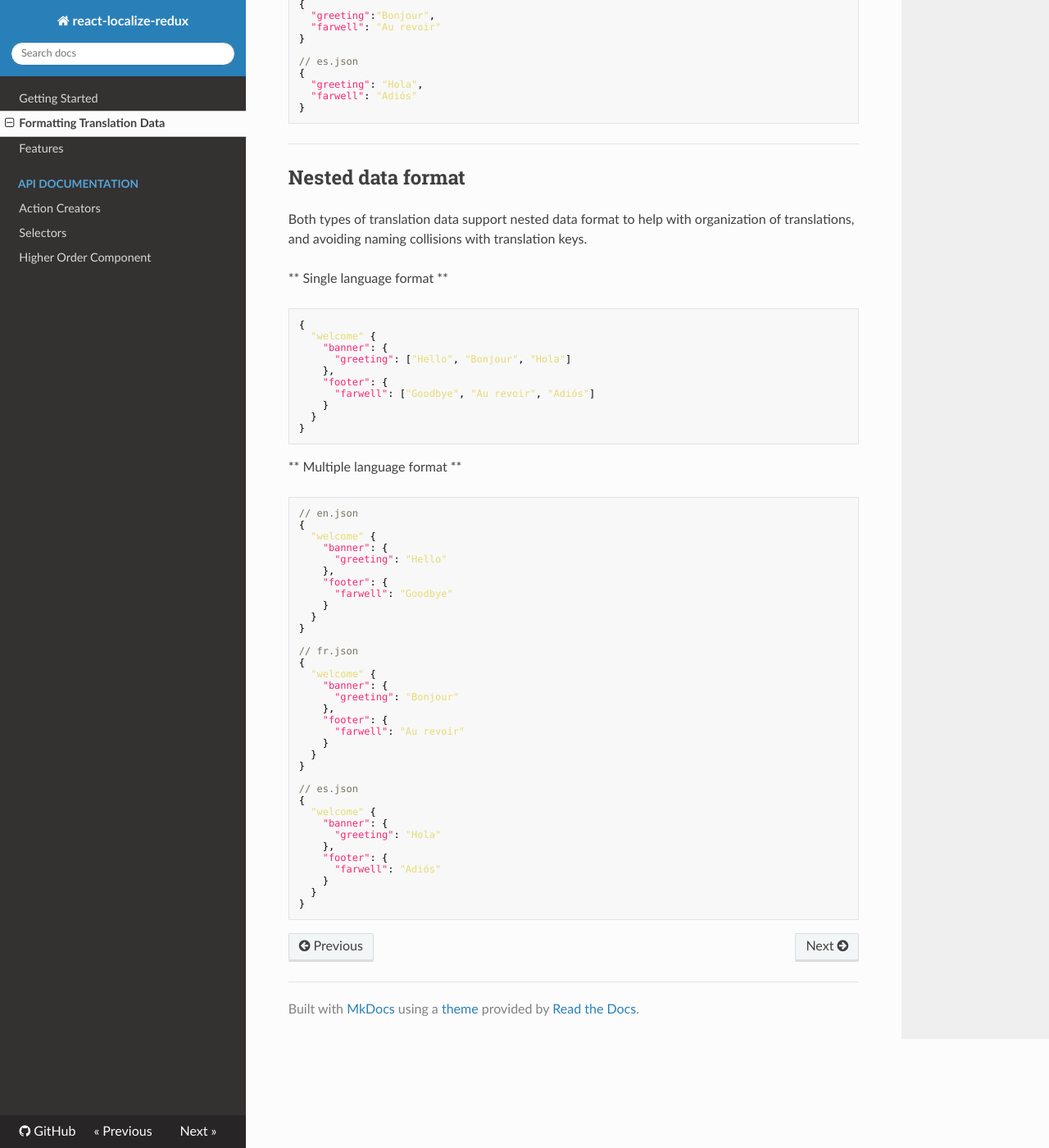
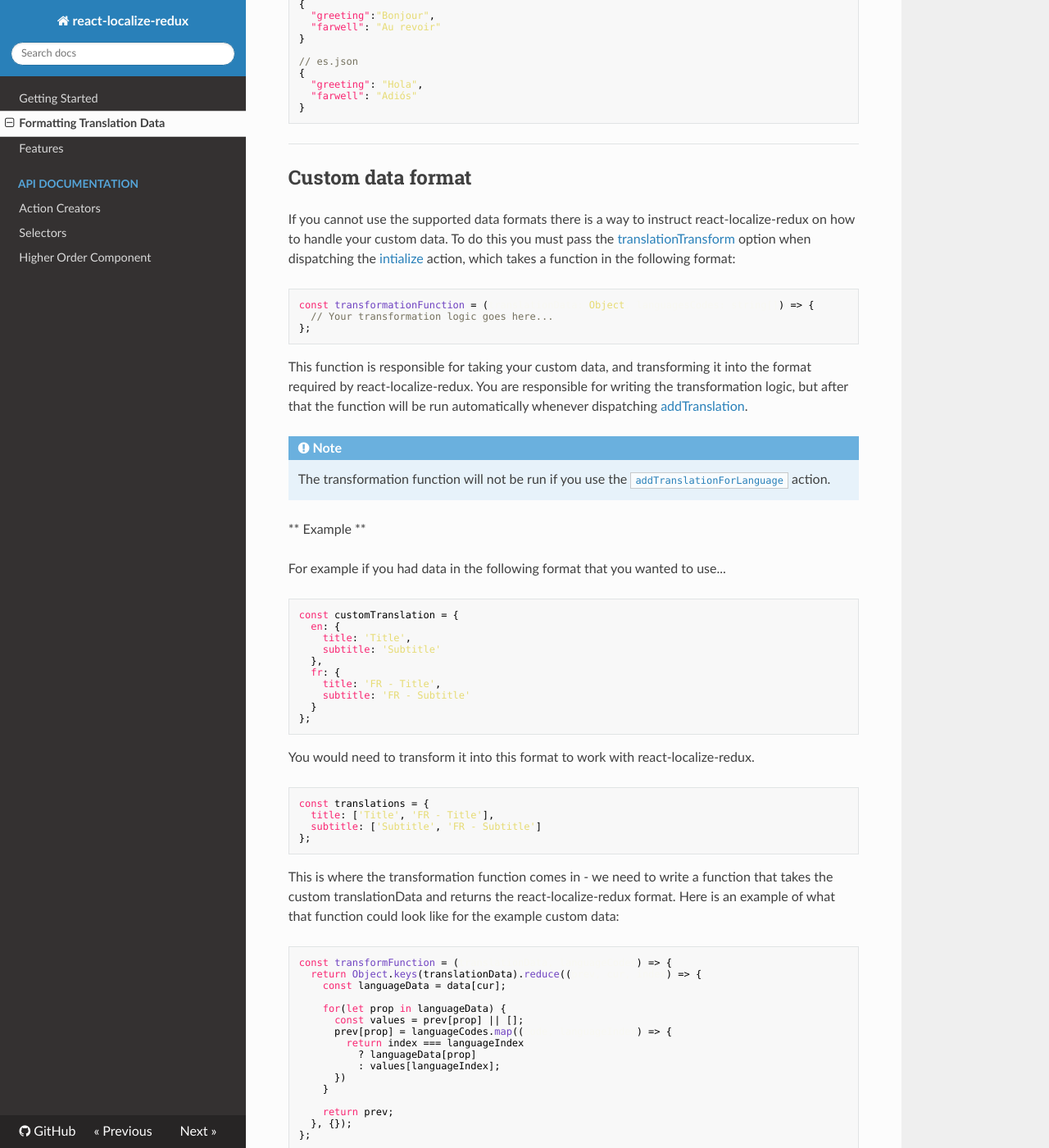
Before and after one commit to Hiccup19940325/react-redux_in_deepth, an MkDocs documentation site: the page built from docs/formatting-translation-data.md, in a window 1280 px wide and 1400 px high, scrolled down 1123 px. Shown: the whole window at 82% size. Built offline with MkDocs 1.6.1, drawn with Linux system fonts in a browser that asks for light colours; nearby versions of some CDN libraries; old or Windows-style settings are respelled for this version of MkDocs; some of the changed text lies outside the part shown.

Commit message:
Feature/add transformation option (#24)
* Add new translationTransform option to handle custom translation data logic

````diff
--- a/docs/formatting-translation-data.md
+++ b/docs/formatting-translation-data.md
@@ -62,7 +62,93 @@
 
 
 
+
 ---------------
+
+
+
+
+
+## Custom data format
+
+If you cannot use the supported data formats there is a way to instruct react-localize-redux on how to handle your custom data. To do this you must pass the [translationTransform](../api/action-creators#initialize-options) option when dispatching the [intialize](../api/action-creators#initializelanguages-options) action, which takes a function in the following format:
+
+```javascript
+const transformationFunction = (translationData: Object, languagesCodes: string[]) => {
+  // Your transformation logic goes here...
+};
+```
+
+This function is responsible for taking your custom data, and transforming it into the format required by react-localize-redux. You are responsible for writing the transformation logic, but after that the function will be run automatically whenever dispatching [addTranslation](../api/action-creators#addtranslationdata).
+
+<div class="admonition note">
+  <p class="first admonition-title">Note</p>
+  <p class="last">The transformation function will not be run if you use the <code><a href="../api/action-creators/#addtranslationforlanguagedata-language">addTranslationForLanguage</a></code> action.</p>
+</div>
+
+** Example **
+
+For example if you had data in the following format that you wanted to use...
+
+```javascript
+const customTranslation = {
+  en: {
+    title: 'Title',
+    subtitle: 'Subtitle'
+  },
+  fr: {
+    title: 'FR - Title',
+    subtitle: 'FR - Subtitle'
+  }
+};
+```
+
+You would need to transform it into this format to work with react-localize-redux.
+
+```javascript
+const translations = {
+  title: ['Title', 'FR - Title'],
+  subtitle: ['Subtitle', 'FR - Subtitle']
+};
+```
+
+This is where the transformation function comes in - we need to write a function that takes the custom translationData and returns the react-localize-redux format. Here is an example of what that function could look like for the example custom data:
+
+```javascript
+const transformFunction = (translationData, languageCodes) => {
+  return Object.keys(translationData).reduce((prev, cur, index) => {
+    const languageData = data[cur];
+
+    for(let prop in languageData) {
+      const values = prev[prop] || [];
+      prev[prop] = languageCodes.map((code, languageIndex) => {
+        return index === languageIndex
+          ? languageData[prop]
+          : values[languageIndex];
+      })
+    }
+
+    return prev;
+  }, {});
+};
+```
+
+Now when you dispatch the [intialize](../api/action-creators#initializelanguages-options) action make sure you set the [translationTransform](../api/action-creators#initialize-options) option equal to the `transformFunction`. Now anytime you dispatch the [addTranslation](../api/action-creators#addtranslationdata) action the `transformFunction` will run on the translation data you are adding.
+
+```javascript
+const languages = ['en', 'fr'];
+store.dispatch(initialize(languages, { translationTransform: transformFunction }));
+
+store.dispatch(addTranslation(customTranslation));
+```
+
+
+
+
+
+---------------
+
+
 
 
 
@@ -70,7 +156,7 @@
 
 Both types of translation data support nested data format to help with organization of translations, and avoiding naming collisions with translation keys.
 
-** Single language format **
+** Multiple language format **
 
 ```json
 {
@@ -85,7 +171,7 @@
 }
 ```
 
-** Multiple language format **
+** Single language format **
 
 ```json
 // en.json
````
Also changed, not shown: docs/api/action-creators.md (+6 -5 lines), docs/features.md (+10 -0 lines), 4 other files.
